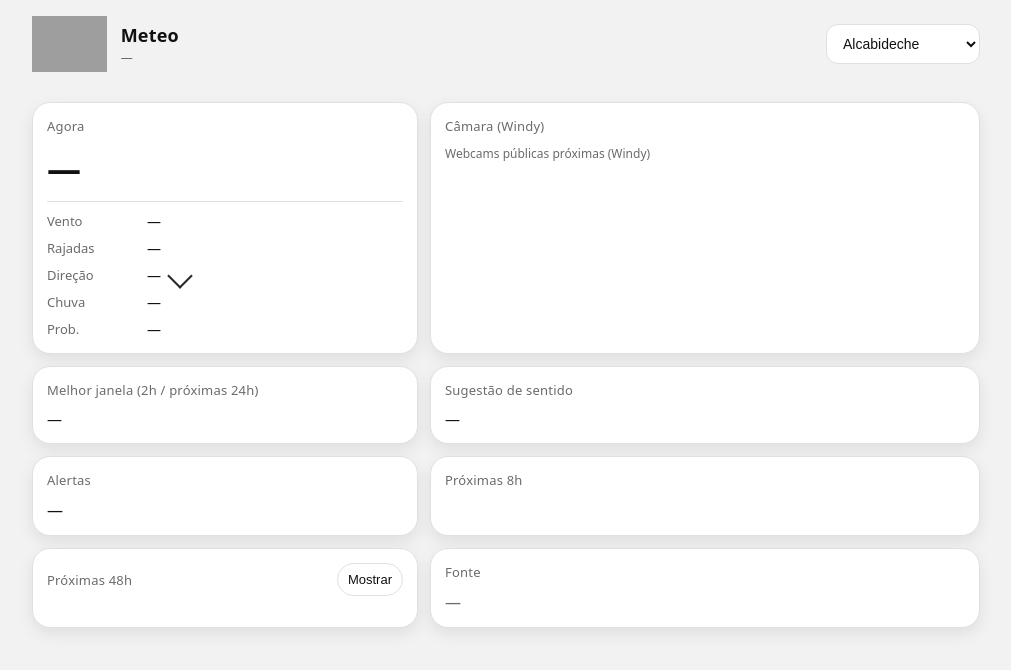
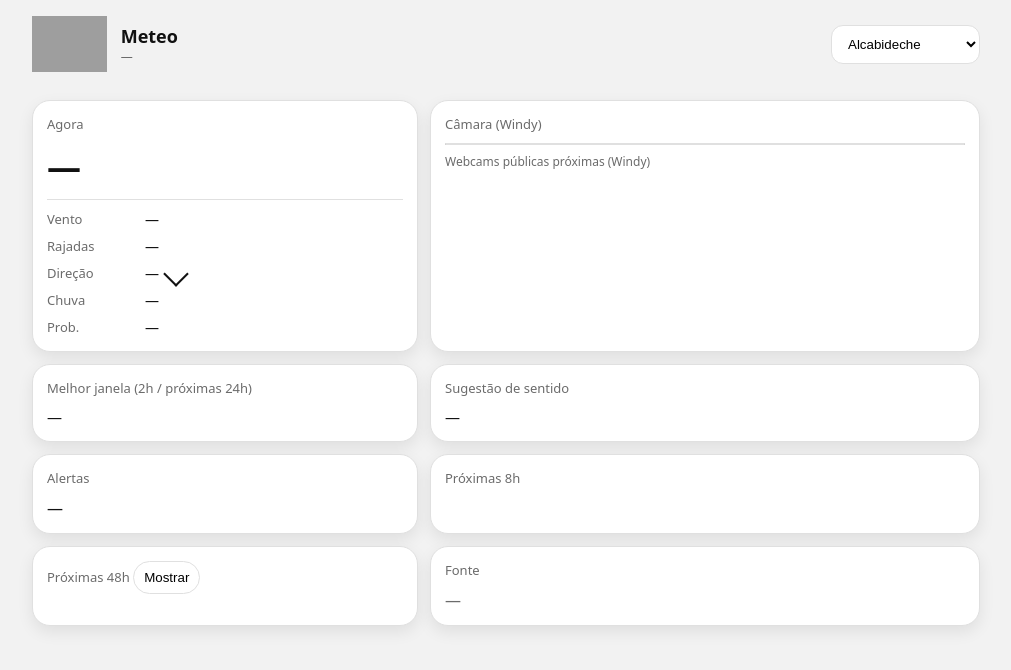
Before and after one commit to bernardomaraujo-tech/MeteriologiaSemPlano, a plain HTML site: page index.html in a window 1280 px wide. Shown: the whole page, without its empty margins (134-1145 px from the left). Drawn offline with Linux system fonts and the light colour scheme; grey boxes are pictures that could not be loaded; a script that the page names is missing.

Commit message:
update styles

```diff
--- a/styles.css
+++ b/styles.css
@@ -1,17 +1,15 @@
 :root{
-  --bg:#f2f2f2;        /* fundo geral – cinzento muito claro */
-  --card:#ffffff;     /* caixas – branco */
-  --muted:#6b6b6b;    /* texto secundário */
-  --text:#111111;     /* texto principal */
-  --line:#e0e0e0;     /* linhas suaves */
-  --accent:#111111;
+  --bg:#f2f2f2;
+  --card:#ffffff;
+  --muted:#6b6b6b;
+  --text:#111111;
+  --line:#e0e0e0;
 }
 
 *{box-sizing:border-box}
-html,body{height:100%}
 body{
   margin:0;
-  font-family: ui-sans-serif, system-ui, -apple-system, Segoe UI, Roboto, Helvetica, Arial;
+  font-family: system-ui,-apple-system,Segoe UI,Roboto,Helvetica,Arial;
   background:var(--bg);
   color:var(--text);
 }
@@ -19,11 +17,10 @@
 .top{
   display:flex;
   justify-content:space-between;
-  gap:12px;
   align-items:center;
   padding:16px;
   max-width:980px;
-  margin:0 auto 6px auto;
+  margin:0 auto;
 }
 
 .brand{
@@ -34,106 +31,106 @@
 
 .logo{
   height:56px;
-  width:auto;
-  display:block;
 }
 
-.title{font-size:18px;font-weight:750;letter-spacing:.2px}
-.subtitle{font-size:12px;color:var(--muted);margin-top:2px}
+.title{font-size:18px;font-weight:700}
+.subtitle{font-size:12px;color:var(--muted)}
 
 .select{
-  background:var(--card);
-  color:var(--text);
-  border:1px solid var(--line);
   padding:10px 12px;
   border-radius:12px;
-  font-size:14px;
+  border:1px solid var(--line);
+  background:#fff;
 }
 
 .grid{
   max-width:980px;
   margin:0 auto;
-  padding:8px 16px 24px;
+  padding:12px 16px 24px;
   display:grid;
-  grid-template-columns: 1fr;
   gap:12px;
 }
 
-@media (min-width: 860px){
-  .grid{grid-template-columns: 1fr 1fr;}
+@media (min-width:860px){
+  .grid{grid-template-columns:1fr 1fr}
 }
 
 .card{
-  background:var(--card);
+  background:#fff;
   border:1px solid var(--line);
   border-radius:18px;
   padding:14px;
-  box-shadow: 0 6px 16px rgba(0,0,0,.08);
+  box-shadow:0 6px 16px rgba(0,0,0,.08);
 }
 
 .cardTitle{
   font-size:13px;
   color:var(--muted);
   margin-bottom:10px;
-  letter-spacing:.2px;
 }
 
-.row{display:flex;align-items:center;justify-content:space-between;gap:12px}
+.nowRow{
+  display:flex;
+  justify-content:space-between;
+  align-items:baseline;
+}
 
-.nowRow{display:flex;align-items:baseline;justify-content:space-between;gap:12px;margin-bottom:10px}
 .big{font-size:34px;font-weight:800}
 .muted{color:var(--muted)}
 .small{font-size:12px}
-.best{font-size:15px;line-height:1.35}
+.best{font-size:15px}
 
 .kv{
+  margin-top:10px;
   display:grid;
-  grid-template-columns: 90px 1fr;
-  gap:8px 10px;
+  grid-template-columns:90px 1fr;
+  gap:8px;
   border-top:1px solid var(--line);
   padding-top:10px;
 }
+
 .k{color:var(--muted);font-size:13px}
 .v{font-size:14px}
-.inline{display:flex;align-items:center;gap:10px}
+
+.inline{display:flex;gap:8px;align-items:center}
 
 .arrow{
   width:18px;height:18px;
-  display:inline-block;
   border:2px solid var(--text);
   border-left:0;border-top:0;
-  transform: rotate(45deg);
-  opacity:.9;
+  transform:rotate(45deg);
 }
 
 .tableWrap{overflow:auto}
 .tbl{width:100%;border-collapse:collapse;min-width:520px}
 .tbl th,.tbl td{
-  padding:10px 8px;
+  padding:8px;
   border-bottom:1px solid var(--line);
   font-size:13px;
-  text-align:left;
-  white-space:nowrap;
 }
-.tbl th{color:var(--muted);font-weight:650}
 
 .alerts{display:flex;flex-direction:column;gap:8px}
 
 .pill{
+  padding:8px 10px;
+  border-radius:999px;
   border:1px solid var(--line);
-  border-radius:999px;
-  padding:8px 10px;
   font-size:13px;
-  background:#fafafa;
 }
 
 .btn{
+  border:1px solid var(--line);
   background:transparent;
-  border:1px solid var(--line);
-  color:var(--text);
   border-radius:999px;
   padding:8px 10px;
-  font-size:13px;
 }
 
 .hidden{display:none}
+
+/* WINDY */
+.windy-wrap{
+  border-radius:14px;
+  overflow:hidden;
+  border:1px solid var(--line);
+  background:#000;
+}
```
